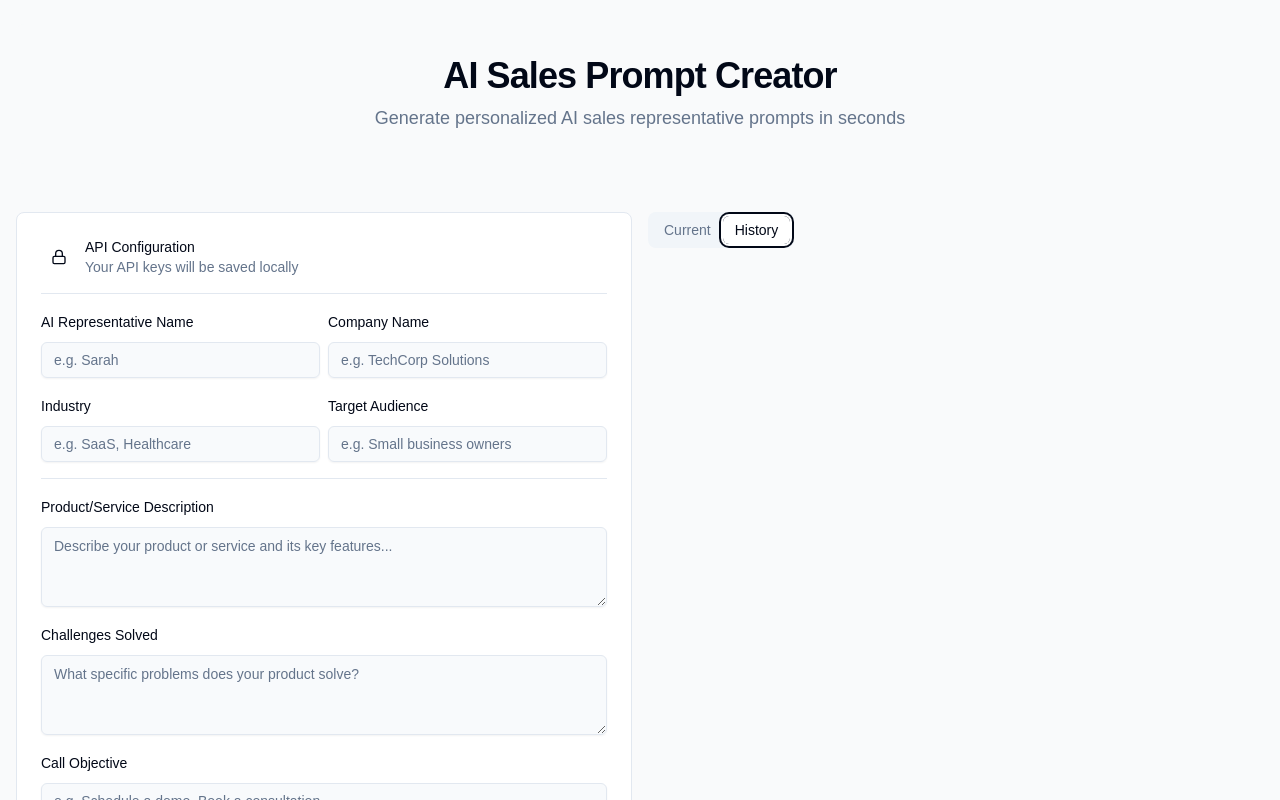
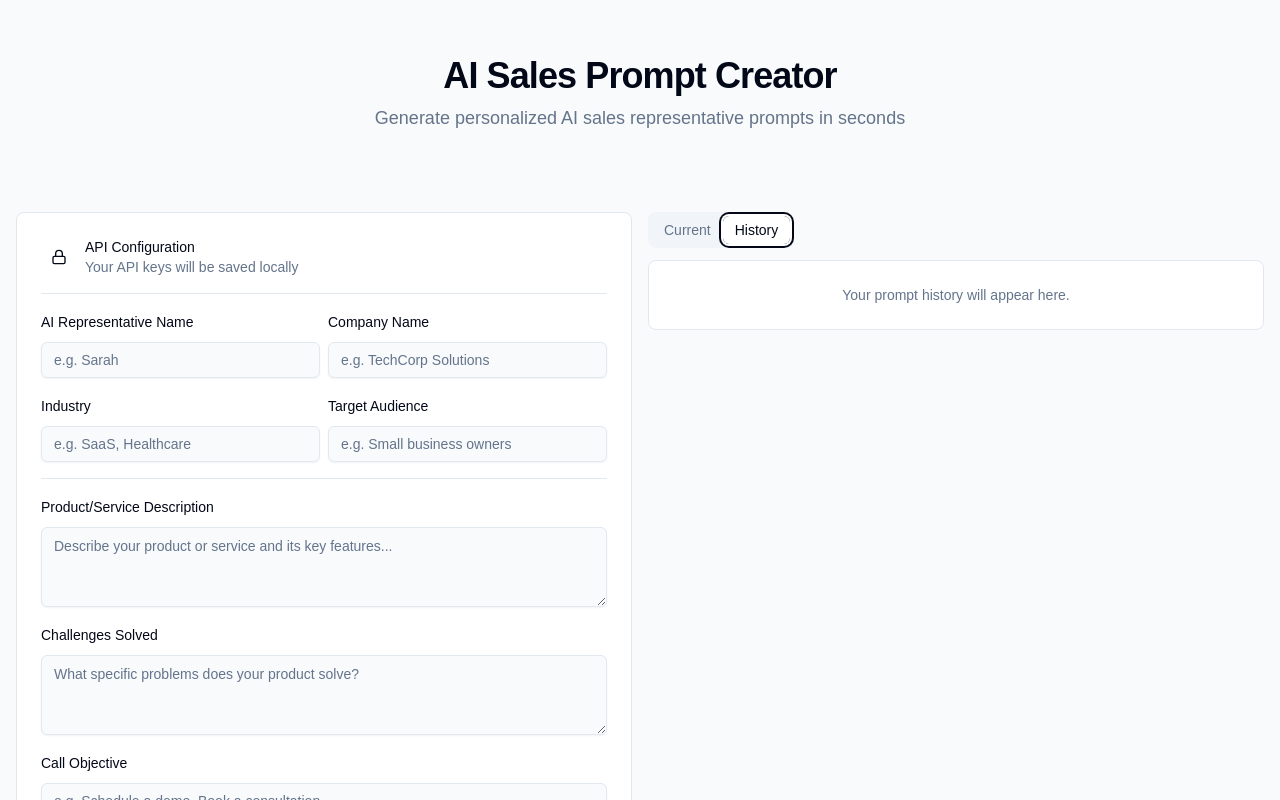
Before and after one commit to gurinder1996/sales-prompt-creator, a Next.js app: page / in a window 1280 px wide. Both pictures are taken after a click on the tab "History". Shown: the top 800 px of the page. Built offline with nearby package versions, Linux system fonts and the light colour scheme.

Commit message:
Add back placeholder for empty history

```diff
--- a/components/prompt-history.tsx
+++ b/components/prompt-history.tsx
@@ -58,7 +58,12 @@ export function PromptHistory({ history, onDelete, onRestore, currentFormData }:
   return (
     <div className="space-y-4">
       <div className="space-y-1">
-        {currentItems.map((item) => {
+        {history.length === 0 ? (
+          <div className="rounded-lg border bg-white p-6 text-sm text-center text-muted-foreground">
+            Your prompt history will appear here.
+          </div>
+        ) : (
+          currentItems.map((item) => {
             const { date, time } = formatTimestamp(item.timestamp)
             const isOpen = openItems.has(item.id)
 
@@ -122,7 +127,8 @@ export function PromptHistory({ history, onDelete, onRestore, currentFormData }:
                 </CollapsibleContent>
               </Collapsible>
             )
-        })}
+          })
+        )}
       </div>
 
       {totalPages > 1 && (
```
Lines whose indentation alone changed are shown as unchanged.
